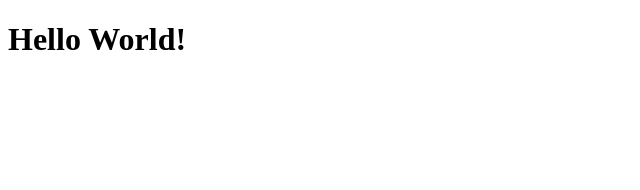
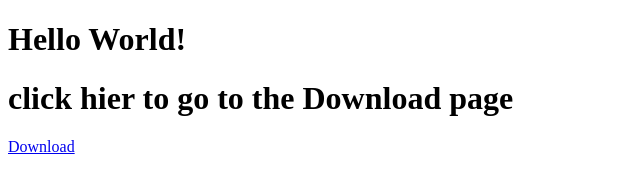
Before and after one commit to AuriStark/Releases, an Electron app: page src/index.html in a window 800 px wide. Shown: the whole page, without its empty margins (0-640 px from the left). Drawn offline with Linux system fonts and the light colour scheme.

Commit message:
add redirect link on main page

```diff
--- a/src/index.html
+++ b/src/index.html
@@ -8,6 +8,8 @@
   <body>
 
     <h1>Hello World!</h1>
+    <h1>click hier to go to the Download page</h1>
+    <a href="../download.html"> Download </a>
 
   </body>
 </html>
```
